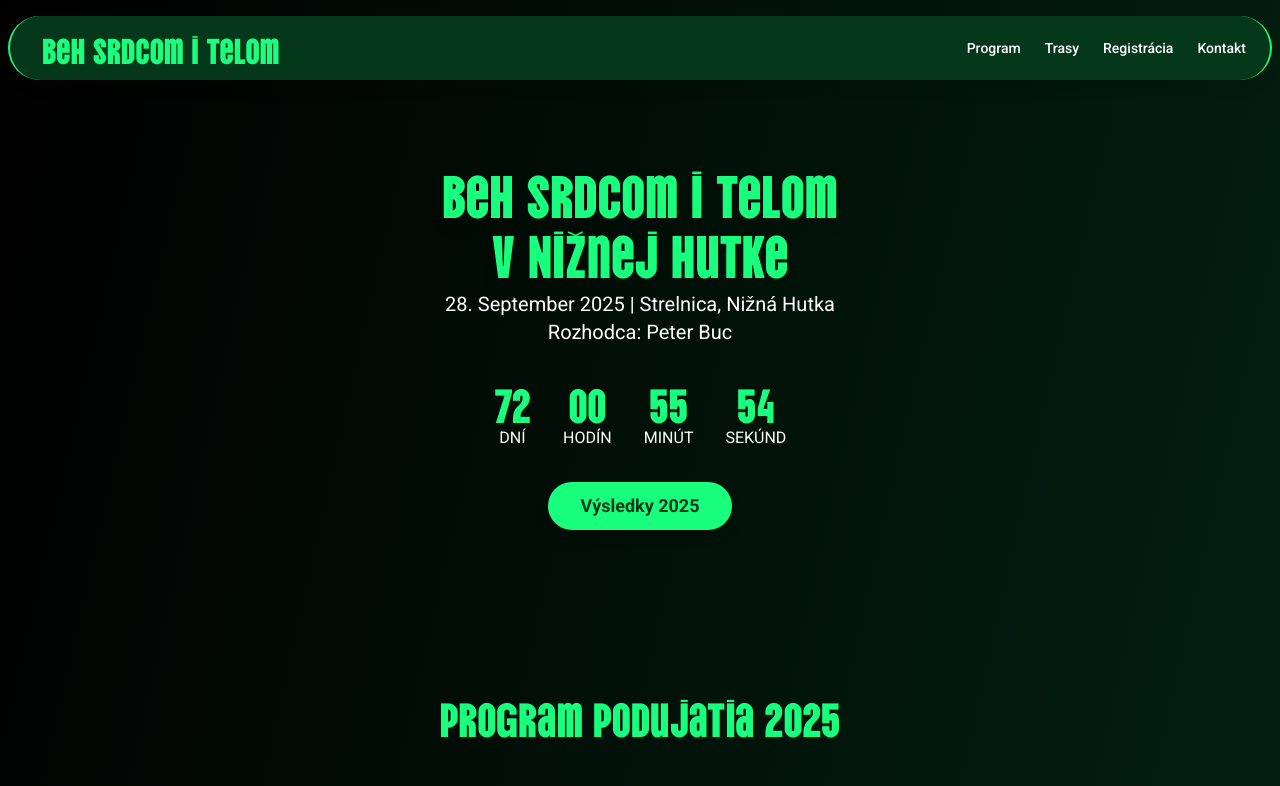
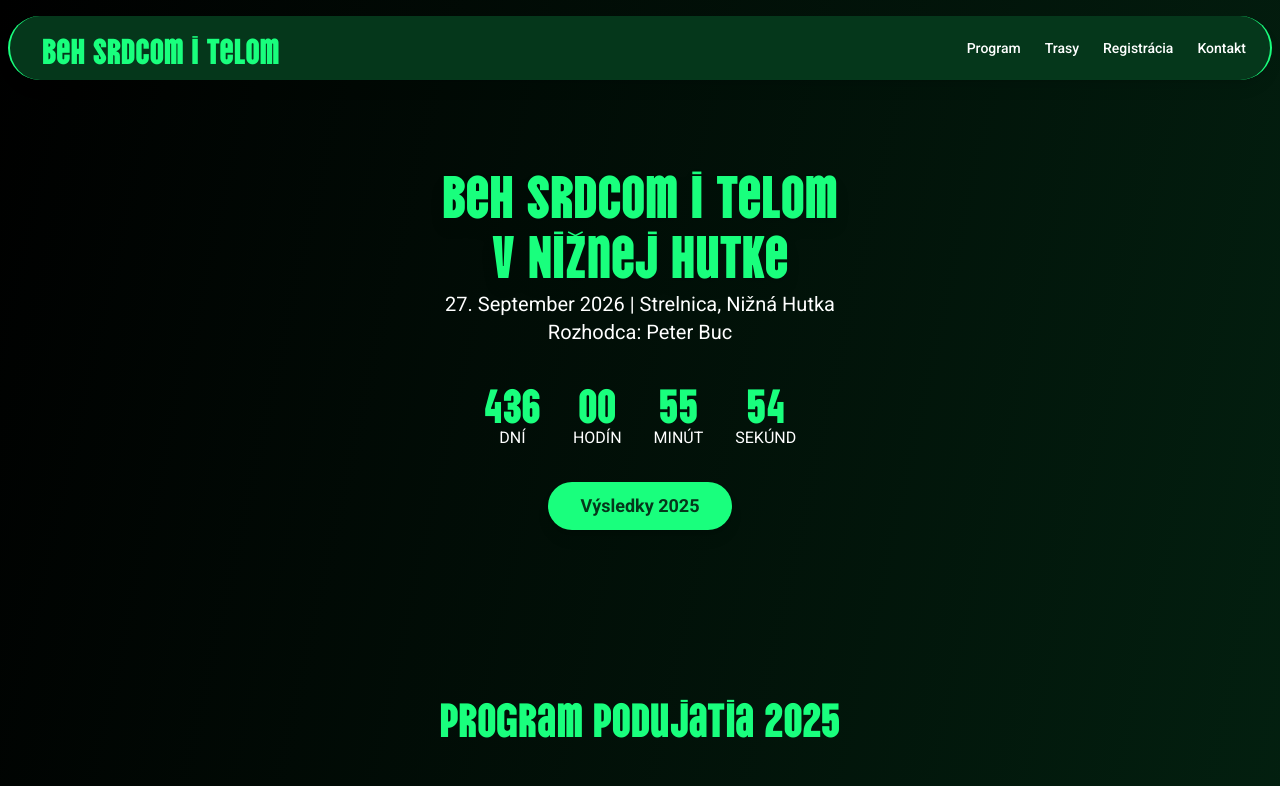
Before and after one commit to YaroSK26/beh-niznahutka, a Next.js app: page / in a window 1280 px wide. Shown: the top 786 px of the page. Built offline with nearby package versions, Linux system fonts and the light colour scheme.

Commit message:
uprava roku, chýb

```diff
--- a/app/page.js
+++ b/app/page.js
@@ -27,7 +27,7 @@ export default function Home() {
 
   // Set the target date for the main run (September 28, 15:00)
   // Assuming the current year is 2025 based on the provided context date.
-  const eventTargetDate = "2025-09-28T14:00:00";
+  const eventTargetDate = "2026-09-27T14:00:00";
 
   return (
     <div className="flex flex-col min-h-screen bg-gradient-to-br from-black to-[#05371b] text-white">
@@ -137,7 +137,7 @@ export default function Home() {
               transition={{ duration: 0.8, delay: 0.4, ease: "easeOut" }}
               className="mt-2 text-lg md:text-xl text-white font-sans"
             >
-              28. September 2025 | Strelnica, Nižná Hutka <br />
+              27. September 2026 | Strelnica, Nižná Hutka <br />
               Rozhodca: Peter Buc
             </motion.p>
             {/* Countdown Timer */}
@@ -500,7 +500,7 @@ export default function Home() {
               </div>
               <div className="flex flex-col items-center space-y-4 h-full">
                 <h3 className="text-2xl font-bold text-[#19ff7d] font-sans">
-                  Hlavný rozhodca: Peter Buc M:
+                  Hlavný rozhodca: Peter Buc:
                 </h3>
                 <p className="text-lg font-sans text-white ">
                   peter.buc59@gmail.com
```
